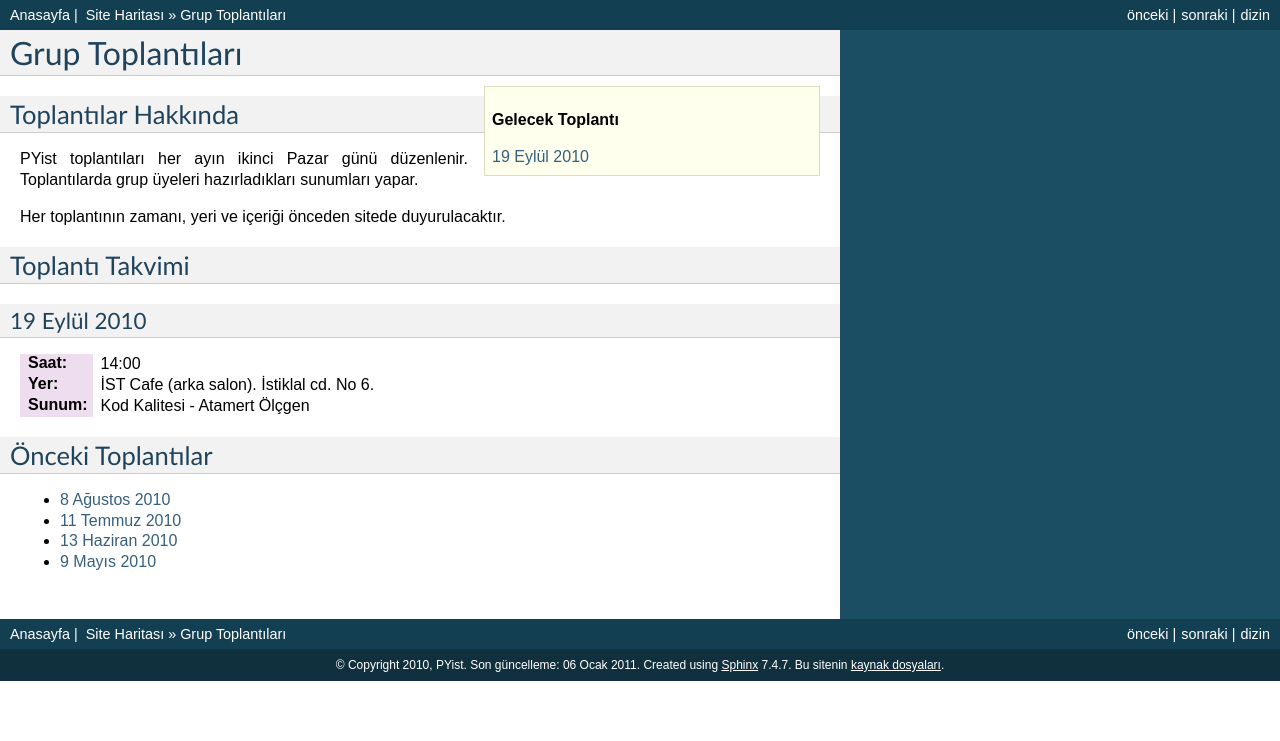
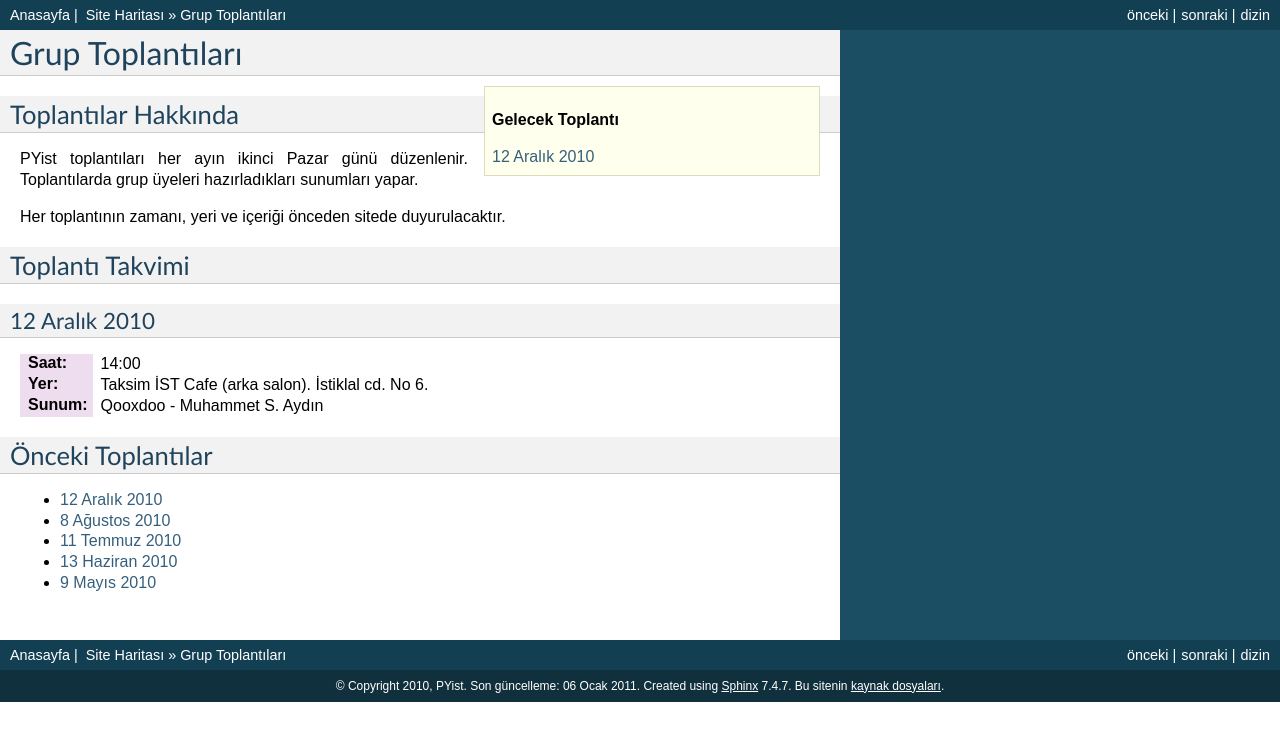
Before and after one commit to mengu/pyist.net, a Sphinx documentation site: the page built from source/meetings.rst, in a window 1280 px wide. Shown: the top 741 px of the page. Built offline with Sphinx 7.4.7, drawn with Linux system fonts in a browser that asks for light colours; formulas are drawn with MathJax 3.

Commit message:
Added December 2010 meeting information.

```diff
--- a/source/meetings.rst
+++ b/source/meetings.rst
@@ -7,7 +7,7 @@ Grup Toplantıları
 
 .. sidebar:: Gelecek Toplantı
 
-    :ref:`19 Eylül 2010 <next-meeting>`
+    :ref:`12 Aralık 2010 <next-meeting>`
 
 
 Toplantılar Hakkında
@@ -23,20 +23,21 @@ Toplantı Takvimi
 
 .. _next-meeting:
 
-19 Eylül 2010
-^^^^^^^^^^^^^
+12 Aralık 2010
+^^^^^^^^^^^^^^
 
 :Saat:
     14:00
 :Yer:
-    İST Cafe (arka salon). İstiklal cd. No 6.
+    Taksim İST Cafe (arka salon). İstiklal cd. No 6.
 :Sunum:
-    Kod Kalitesi - Atamert Ölçgen
+    Qooxdoo - Muhammet S. Aydın
 
 
 Önceki Toplantılar
 ------------------
 
+* :doc:`meetings/20101212`
 * :doc:`meetings/20100808`
 * :doc:`meetings/20100711`
 * :doc:`meetings/20100613`
--- a/source/people.rst.inc
+++ b/source/people.rst.inc
@@ -7,3 +7,4 @@
 .. |muhuk| replace:: Atamert Ölçgen
 .. _muhuk: mailto:muhuk@pyist.net
 .. |yuxel| replace:: Osman Yüksel
+.. |mengukagan| replace:: Muhammet S. Aydın
--- a/source/presentations.rst
+++ b/source/presentations.rst
@@ -30,5 +30,9 @@ PYist toplantılarında sunum gerçekleştirmek için; sunum konunuzu ve kısa
 
 * `Tornado </_static/presentation_files/Tornado.pdf>`_ - |yuxel|
 
+.. rubric:: Q
+
+* `Qooxdoo </_static/presentation_files/Qooxdoo.pdf>`_ - |mengukagan|
+
 
 .. [#] Özellikle kendi kendinizi eleştirirken.
```
Also changed, not shown: source/meetings/20101212.rst (added, +26 -0 lines), 1 other file.
